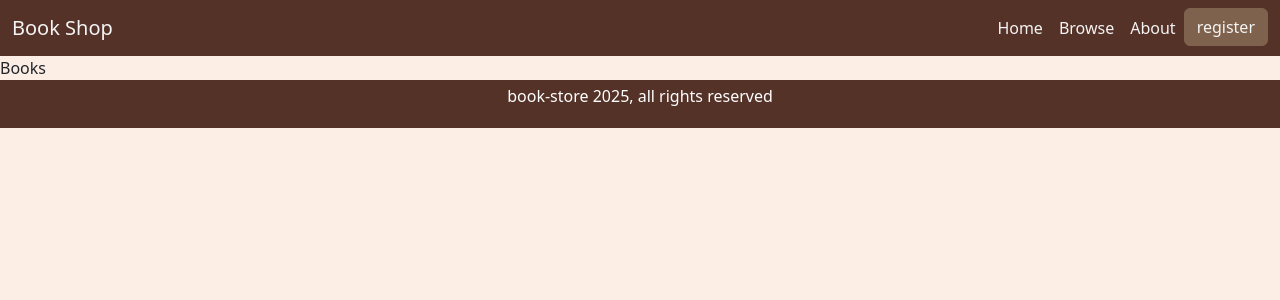
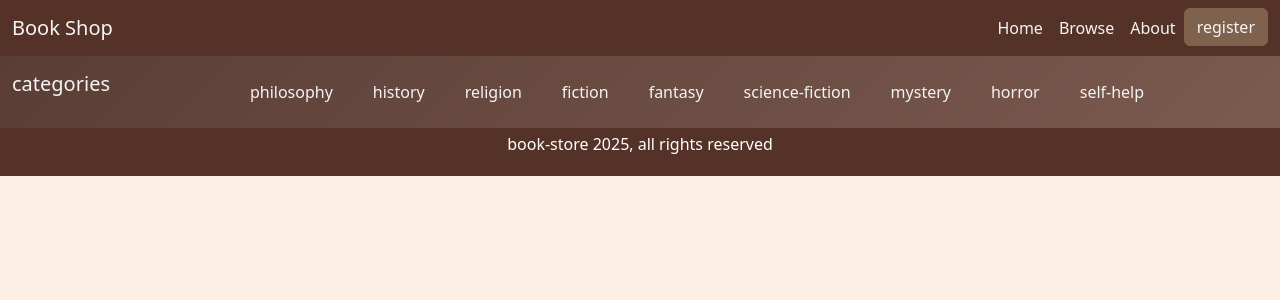
Before and after one commit to naghamalrjoub/full-stack-bookstore, a React app in the folder frontend/: page /Books in a window 1280 px wide. Shown: the top 300 px of the page. Built offline with nearby package versions, Linux system fonts and the light colour scheme; the HTML template or start-up script is replaced by a standard one.

Commit message:
categories navbar

```diff
--- a/frontend/package.json
+++ b/frontend/package.json
@@ -11,6 +11,7 @@
   },
   "dependencies": {
     "aos": "^2.3.4",
+    "axios": "^1.15.2",
     "bootstrap": "^5.3.8",
     "react": "^19.2.5",
     "react-dom": "^19.2.5",
--- a/frontend/src/App.css
+++ b/frontend/src/App.css
@@ -1,5 +1,6 @@
 body {
     background-color: rgb(252, 238, 229);
+    overflow-x: hidden;
 }
 
 #mainNav {
@@ -29,6 +30,14 @@ body {
 .heroSection {
     min-height: 100vh;
     background: linear-gradient(135deg, #5a3e36, #7b5a4f);
+}
+
+#categoriesNav {
+    background: linear-gradient(135deg, #5a3e36, #7b5a4f);
+}
+
+#categoriesNav * {
+    color: rgb(244, 244, 244)
 }
 
 .register {
--- /dev/null
+++ b/frontend/src/components/BooksCategoriesNav.jsx
@@ -0,0 +1,42 @@
+import React from 'react'
+import { Link } from 'react-router-dom'
+
+const queries = [
+    "philosophy", "history", "religion",
+    "fiction", "fantasy", "science-fiction",
+    "mystery", "horror", "self-help"
+];
+
+const BooksCategoriesNav = () => {
+  return (
+    <div className='sticky-top'>
+        <nav className="navbar navbar-dark navbar-expand-lg" id='categoriesNav'>
+            <div className="container-fluid d-flex">
+                <div className='vw-100 d-flex justify-content-between'>
+                    <p className='navbar-brand'>categories</p>
+                    <button className="navbar-toggler" type='button' data-bs-toggle="collapse" data-bs-target="#categories" aria-controls="categories" aria-expanded="false" aria-label="Toggle navigation">
+                        <span className='navbar-toggler-icon'></span>
+                    </button>
+                    <div className="collapse navbar-collapse d-flex align-items-center justify-content-center" id="categories">
+                        <ul className="navbar-nav d-flex justify-content-center gap-4">
+                            {
+                                queries.map((q, i)=>{
+                                    return (
+                                    <li className="nav-item" key={i}>
+                                        <Link className='nav-link' to={`/Books/?category=${q}`}>
+                                            {q}
+                                        </Link>
+                                    </li>
+                                    )
+                                })
+                            }
+                        </ul>
+                    </div>
+                </div>
+            </div>
+        </nav>
+    </div>
+  )
+}
+
+export default BooksCategoriesNav
--- a/frontend/src/components/Categories.jsx
+++ b/frontend/src/components/Categories.jsx
@@ -1,20 +1,23 @@
-import React from 'react'
+import React, { useEffect, useState } from 'react'
 import Category from './Category'
 import { Link } from 'react-router-dom'
+import axios from 'axios';
 
 const Categories = () => {
+
+
   return (
-    <div className='container-fluid mt-2 pt-4 ps-5 pb-5'>
+    <div className='container-fluid mt-2 pt-4 ms-5 pb-5'>
         <h3 className='browse-by-category' style={{color: "rgb(85, 50, 40)", textDecoration:"underline rgb(129, 100, 80)", textUnderlineOffset:"15px"}}>
             Browse By Category
         </h3>
-        <div className="scroll d-flex gap-4 d-flex justify-content-center mt-5 pt-2">
-            <Category title={"Philosophy"} count={0}></Category>
-            <Category title={"Classics"} count={0}></Category>
-            <Category title={"Romance"} count={0}></Category>
-            <Category title={"Sci-fi"} count={0}></Category>
-            <Category title={"History"} count={0}></Category>
-            <Category title={"Fiction"} count={0}></Category>
+        <div className="scroll gap-4 d-flex mt-5 pt-2">
+
+            <Category title={"Classics"}></Category>
+            <Category title={"Romance"}></Category>
+            <Category title={"Sci-fi"}></Category>
+            <Category title={"History"}></Category>
+            <Category title={"Fiction"}></Category>
             <Link to={"/categories"} className="card category-card" style={{width: "17rem"}}>
                     <div className="card-body d-flex align-items-center justify-content-center">
                         <h5 className="card-title mt-2">view more</h5>
--- a/frontend/src/components/Category.jsx
+++ b/frontend/src/components/Category.jsx
@@ -8,7 +8,6 @@ const Category = ({title, count}) => {
             <div className="card category-card text-center" style={{width: "17rem"}}>
                     <div className="card-body">
                         <h5 className="card-title mt-2">{title}</h5>
-                        <p className="card-text text-muted">{count} books</p>
                     </div>
             </div>
         </Link>
--- a/frontend/src/components/FeaturedBook.jsx
+++ b/frontend/src/components/FeaturedBook.jsx
@@ -1,19 +1,18 @@
 import React from 'react'
 import { Link } from 'react-router-dom'
 
-const FeaturedBook = ({price, title, author}) => {
+const FeaturedBook = ({price, title, author, image, id}) => {
   return (
     <div className='card category-card h-100'>
-        <div className="d-flex align-items-center justify-content-center rounded-top-2" style={{backgroundColor: "rgb(85, 40, 40)", height: "17rem", width: "17rem"}}>
-            <span style={{color: "#F5EFE6"}}>{title}</span>
-        </div>
+
+        <img className="d-flex align-items-center justify-content-center rounded-top-2" style={{height: "17rem"}} src={image} />
 
         <div className="card-body d-flex flex-column">
             <h6 className="card-title">{title}</h6>
             <p className="card-text text-muted">{author}</p>
             <div className="d-flex justify-content-between align-items-center mt-auto">
-                <span className="fw-500">{price}</span>
-                <Link  to="/books/:id" className='btn btn-outline-primary navButton' style={{color: 'white'}}>view</Link>
+                <span className="fw-500">{price}$</span>
+                <Link  to={`/books/${id}`} className='btn btn-outline-primary navButton' style={{color: 'white'}}>view</Link>
             </div>
         </div>
     </div>
--- a/frontend/src/components/FeaturedBooks.jsx
+++ b/frontend/src/components/FeaturedBooks.jsx
@@ -1,5 +1,6 @@
-import React from 'react'
+import React, { useState, useEffect } from 'react'
 import { Link } from 'react-router-dom'
+import axios from 'axios'
 import FeaturedBook from './FeaturedBook'
 
 const books = [
@@ -10,22 +11,33 @@ const books = [
 ]
 
 const FeaturedBooks = () => {
+
+    const [books, setBooks] = useState([]);
+    useEffect(() => {
+        axios.get("http://localhost:5000/api/book?limit=8").then((result)=>{
+            console.log(result.data)
+            setBooks(result.data)
+        }).catch((err)=>{
+            console.log(err)
+        })
+    }, [])
+
   return (
-    <div className='container-fluid mt-2 pt-4 ps-5 pb-5'>
+    <div className='container-fluid mt-2 pt-4 mx-5 pb-5'>
         <h3 className='featured-books' style={{color: "rgb(85, 50, 40)", textDecoration:"underline rgb(129, 100, 80)", textUnderlineOffset:"15px"}}>
             Featured Books
         </h3>
-        <div className="scroll d-flex gap-3 d-flex justify-content-center mt-5 pt-2">
+        <div className="scroll gap-3 d-flex  mt-5 pt-2">
             {
                 books.map(elem=>{
                     return (
-                        <div key={elem.id}>
-                            <FeaturedBook title={elem.title} price={elem.price} author={elem.author}></FeaturedBook>
+                        <div key={elem._id}>
+                            <FeaturedBook title={elem.title} price={elem.price} author={elem.author.name} image={elem.image} id ={elem._id}></FeaturedBook>
                         </div>
                     )
                 })
             }
-            <Link to={"/books"} className="card category-card" style={{width: "17rem"}}>
+            <Link to={"/books"} className="card category-card" style={{width: "10rem"}}>
                     <div className="card-body d-flex align-items-center justify-content-center">
                         <h5 className="card-title mt-2">view more</h5>
                     </div>
--- a/frontend/src/pages/Books.jsx
+++ b/frontend/src/pages/Books.jsx
@@ -1,8 +1,11 @@
 import React from 'react'
+import BooksCategoriesNav from '../components/BooksCategoriesNav'
 
 const Books = () => {
   return (
-    <div>Books</div>
+    <div>
+        <BooksCategoriesNav />
+    </div>
   )
 }
 
```
Also changed, not shown: 1 other file (tests, documents, lock files or other folders).
